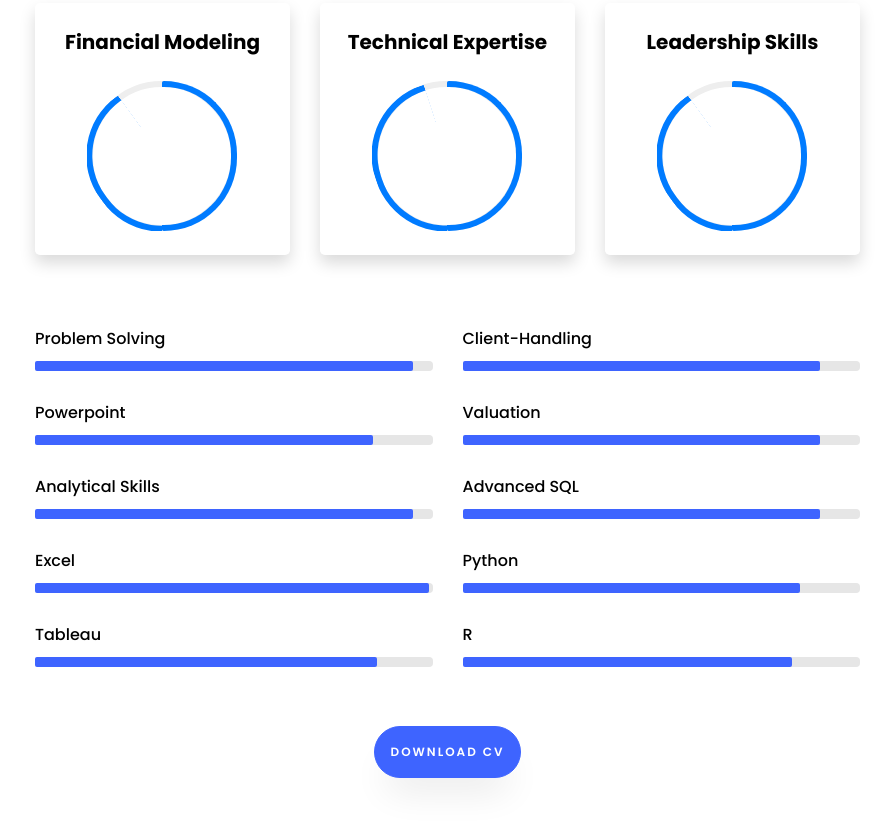
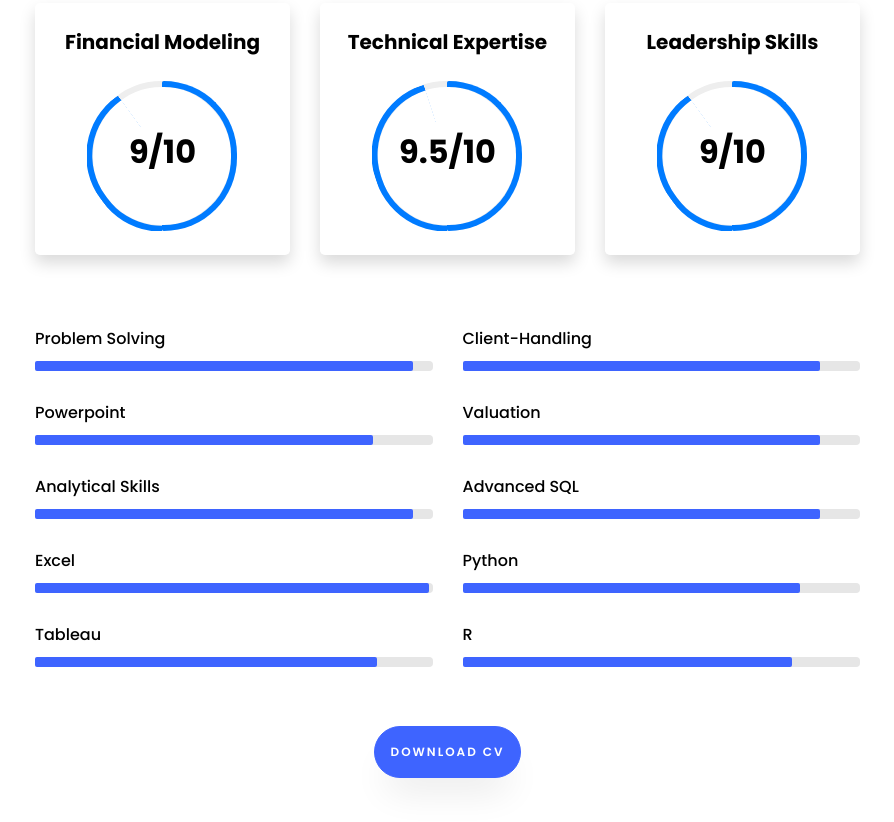
Before and after one commit to NavRipper/nav_site, a plain HTML site: page index.html in a window 1280 px wide. Shown: the part 2619-3441 px from the top of the page, without its empty margins (335-1229 px from the left). Drawn offline with Linux system fonts and the light colour scheme; files whose address does not match are found by name.

Commit message:
Update index.html

```diff
--- a/index.html
+++ b/index.html
@@ -280,7 +280,7 @@
                         <span class="progress-bar border-primary"></span>
 						          </span>
 						          <div class="progress-value w-100 h-100 rounded-circle d-flex align-items-center justify-content-center">
-						            <div class="h2 font-weight-bold"></div>
+						            <div class="h2 font-weight-bold">9/10</div>
 						          </div>
 						        </div>
 						        <!-- END -->
@@ -302,7 +302,7 @@
                         <span class="progress-bar border-primary"></span>
 						          </span>
 						          <div class="progress-value w-100 h-100 rounded-circle d-flex align-items-center justify-content-center">
-						            <div class="h2 font-weight-bold"></div>
+						            <div class="h2 font-weight-bold">9.5/10</div>
 						          </div>
 						        </div>
 						        <!-- END -->
@@ -324,7 +324,7 @@
                         <span class="progress-bar border-primary"></span>
 						          </span>
 						          <div class="progress-value w-100 h-100 rounded-circle d-flex align-items-center justify-content-center">
-						            <div class="h2 font-weight-bold"></div>
+						            <div class="h2 font-weight-bold">9/10</div>
 						          </div>
 						        </div>
 						        <!-- END -->
```
